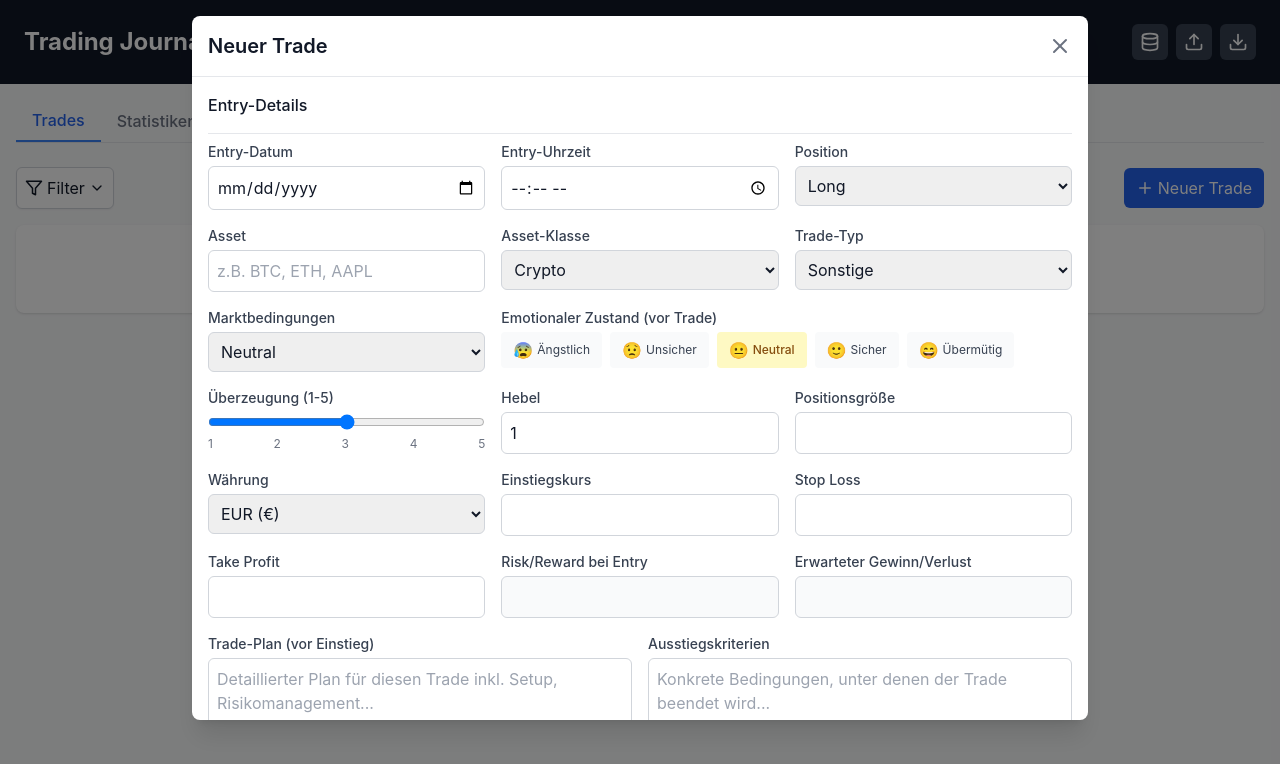
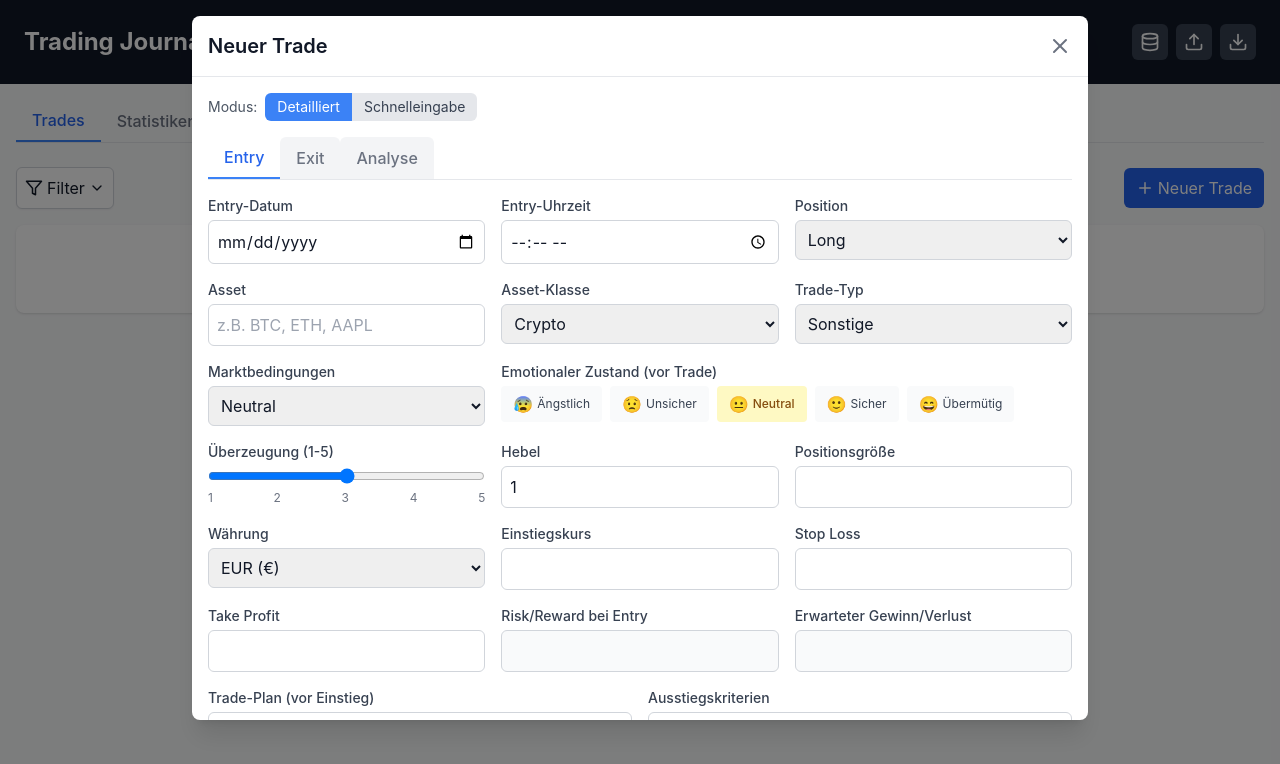
Before and after one commit to Asockk/TradingJournal, a React (Create React App) app: page / in a window 1280 px wide. Both pictures are taken after a click on the button "Neuer Trade". Shown: the top 764 px of the page. Built offline with nearby package versions, Linux system fonts and the light colour scheme.

Commit message:
Update modal split to entry/exit/analyse Add Fast entry for quick trade

```diff
--- a/src/components/TradeForm.jsx
+++ b/src/components/TradeForm.jsx
@@ -18,6 +18,10 @@ const TradeForm = ({ trade, onClose, onSubmit, isEditing }) => {
     whatDidntWork: trade.whatDidntWork || '',
     wouldTakeAgain: trade.wouldTakeAgain !== undefined ? trade.wouldTakeAgain : true
   });
+
+  // State für Tabs und Schnelleingabe-Modus
+  const [activeTab, setActiveTab] = useState('entry');
+  const [isQuickMode, setIsQuickMode] = useState(false);
 
   // Form input change handler
   const handleInputChange = (e) => {
@@ -105,27 +109,161 @@ const TradeForm = ({ trade, onClose, onSubmit, isEditing }) => {
     onSubmit(currentTrade);
   };
 
-  return (
-    <div className="fixed inset-0 z-50 overflow-auto bg-black bg-opacity-50 flex justify-center items-start pt-4 pb-20">
-      <div className="bg-white rounded-lg shadow-xl max-w-4xl w-full max-h-full overflow-auto">
-        <div className="flex justify-between items-center p-4 border-b">
-          <h2 className="text-xl font-semibold">
-            {isEditing ? 'Trade bearbeiten' : 'Neuer Trade'}
-          </h2>
+  // Tab-Button-Komponente für sauberen Code
+  const TabButton = ({ tab, label }) => (
     <button
-            onClick={onClose}
-            className="text-gray-500 hover:text-gray-700"
+      type="button"
+      className={`px-4 py-2 font-medium rounded-t-md ${
+        activeTab === tab
+          ? 'bg-white border-b-2 border-blue-500 text-blue-600'
+          : 'bg-gray-100 text-gray-500 hover:bg-gray-200'
+      }`}
+      onClick={() => setActiveTab(tab)}
     >
-            <X size={24} />
+      {label}
+    </button>
+  );
+
+  // Schnelleingabe-Toggle
+  const QuickModeToggle = () => (
+    <div className="flex items-center mb-4">
+      <span className="mr-2 text-sm text-gray-600">Modus:</span>
+      <button
+        type="button"
+        className={`px-3 py-1 text-sm rounded-l-md ${
+          !isQuickMode
+            ? 'bg-blue-500 text-white'
+            : 'bg-gray-200 text-gray-700 hover:bg-gray-300'
+        }`}
+        onClick={() => setIsQuickMode(false)}
+      >
+        Detailliert
+      </button>
+      <button
+        type="button"
+        className={`px-3 py-1 text-sm rounded-r-md ${
+          isQuickMode
+            ? 'bg-blue-500 text-white'
+            : 'bg-gray-200 text-gray-700 hover:bg-gray-300'
+        }`}
+        onClick={() => setIsQuickMode(true)}
+      >
+        Schnelleingabe
       </button>
     </div>
+  );
 
-        <form onSubmit={handleSubmit} className="p-4">
-          {/* Entry Details */}
-          <div className="md:col-span-2 lg:col-span-3 border-b pb-2 mb-2">
-            <h3 className="font-medium mb-2">Entry-Details</h3>
+  // Schnelleingabe-Formular
+  const QuickEntryForm = () => (
+    <div className="grid grid-cols-1 md:grid-cols-2 gap-4">
+      <div>
+        <label className="block text-sm font-medium text-gray-700 mb-1">
+          Asset *
+        </label>
+        <input
+          type="text"
+          name="asset"
+          value={currentTrade.asset}
+          onChange={handleInputChange}
+          className="w-full p-2 border border-gray-300 rounded-md"
+          placeholder="z.B. BTC, ETH, AAPL"
+          required
+        />
       </div>
 
+      <div>
+        <label className="block text-sm font-medium text-gray-700 mb-1">
+          Position *
+        </label>
+        <select
+          name="position"
+          value={currentTrade.position}
+          onChange={handleInputChange}
+          className="w-full p-2 border border-gray-300 rounded-md"
+          required
+        >
+          <option value="Long">Long</option>
+          <option value="Short">Short</option>
+        </select>
+      </div>
+
+      <div>
+        <label className="block text-sm font-medium text-gray-700 mb-1">
+          Einstiegskurs *
+        </label>
+        <input
+          type="number"
+          name="entryPrice"
+          step="0.000001"
+          value={currentTrade.entryPrice}
+          onChange={handleInputChange}
+          className="w-full p-2 border border-gray-300 rounded-md"
+          required
+        />
+      </div>
+
+      <div>
+        <label className="block text-sm font-medium text-gray-700 mb-1">
+          Positionsgröße *
+        </label>
+        <input
+          type="number"
+          name="positionSize"
+          step="0.01"
+          value={currentTrade.positionSize}
+          onChange={handleInputChange}
+          className="w-full p-2 border border-gray-300 rounded-md"
+          required
+        />
+      </div>
+
+      <div>
+        <label className="block text-sm font-medium text-gray-700 mb-1">
+          Entry-Datum
+        </label>
+        <input
+          type="date"
+          name="entryDate"
+          value={currentTrade.entryDate}
+          onChange={handleInputChange}
+          className="w-full p-2 border border-gray-300 rounded-md"
+        />
+      </div>
+
+      <div>
+        <label className="block text-sm font-medium text-gray-700 mb-1">
+          Währung
+        </label>
+        <select
+          name="currency"
+          value={currentTrade.currency}
+          onChange={handleInputChange}
+          className="w-full p-2 border border-gray-300 rounded-md"
+        >
+          <option value="€">EUR (€)</option>
+          <option value="$">USD ($)</option>
+          <option value="£">GBP (£)</option>
+        </select>
+      </div>
+
+      <div className="md:col-span-2 text-right mt-4">
+        <p className="text-sm text-gray-500 mb-2">
+          * Pflichtfelder für Schnelleingabe
+        </p>
+        <button
+          type="button"
+          className="px-4 py-2 text-sm text-blue-600 border border-blue-300 rounded-md bg-blue-50 hover:bg-blue-100 mr-2"
+          onClick={() => setIsQuickMode(false)}
+        >
+          Zu detaillierter Ansicht wechseln
+        </button>
+      </div>
+    </div>
+  );
+
+  // Entry Tab Inhalt
+  const EntryTabContent = () => (
+    <>
       <div className="grid grid-cols-1 md:grid-cols-2 lg:grid-cols-3 gap-4">
         <div>
           <label className="block text-sm font-medium text-gray-700 mb-1">
@@ -202,7 +340,6 @@ const TradeForm = ({ trade, onClose, onSubmit, isEditing }) => {
           </select>
         </div>
 
-            {/* 5. Trade-Kategorisierung (Alpha Trader) */}
         <div>
           <label className="block text-sm font-medium text-gray-700 mb-1">
             Trade-Typ
@@ -223,7 +360,6 @@ const TradeForm = ({ trade, onClose, onSubmit, isEditing }) => {
           </select>
         </div>
 
-            {/* 4. Marktbedingungen (Alpha Trader) */}
         <div>
           <label className="block text-sm font-medium text-gray-700 mb-1">
             Marktbedingungen
@@ -243,7 +379,6 @@ const TradeForm = ({ trade, onClose, onSubmit, isEditing }) => {
           </select>
         </div>
 
-            {/* 2. Emotionaler Zustand vor dem Trade (Alpha Trader) */}
         <div className="lg:col-span-2">
           <label className="block text-sm font-medium text-gray-700 mb-1">
             Emotionaler Zustand (vor Trade)
@@ -432,7 +567,6 @@ const TradeForm = ({ trade, onClose, onSubmit, isEditing }) => {
         </div>
       </div>
 
-          {/* 1. Pre-Trade-Planung (Alpha Trader) */}
       <div className="mt-4">
         <div className="grid grid-cols-1 md:grid-cols-2 gap-4">
           <div>
@@ -463,12 +597,11 @@ const TradeForm = ({ trade, onClose, onSubmit, isEditing }) => {
           </div>
         </div>
       </div>
+    </>
+  );
 
-          {/* Exit Details */}
-          <div className="md:col-span-2 lg:col-span-3 border-b pb-2 mb-2 mt-4">
-            <h3 className="font-medium mb-2">Exit-Details</h3>
-          </div>
-
+  // Exit Tab Inhalt
+  const ExitTabContent = () => (
     <div className="grid grid-cols-1 md:grid-cols-2 lg:grid-cols-3 gap-4">
       <div>
         <label className="block text-sm font-medium text-gray-700 mb-1">
@@ -571,7 +704,6 @@ const TradeForm = ({ trade, onClose, onSubmit, isEditing }) => {
         />
       </div>
 
-            {/* 2. Emotionaler Zustand nach dem Trade (Alpha Trader) */}
       <div className="lg:col-span-2">
         <label className="block text-sm font-medium text-gray-700 mb-1">
           Emotionaler Zustand (nach Trade)
@@ -620,10 +752,11 @@ const TradeForm = ({ trade, onClose, onSubmit, isEditing }) => {
         </div>
       </div>
     </div>
+  );
 
-          {/* 3. Post-Trade Review (Alpha Trader) */}
-          <div className="mt-4 border-t pt-4">
-            <h3 className="font-medium mb-2">Post-Trade Review</h3>
+  // Analyse Tab Inhalt
+  const AnalysisTabContent = () => (
+    <div>
       <div className="grid grid-cols-1 md:grid-cols-3 gap-4 mb-4">
         <div className="flex items-center">
           <label className="text-sm font-medium text-gray-700 mr-2">
@@ -709,10 +842,9 @@ const TradeForm = ({ trade, onClose, onSubmit, isEditing }) => {
           ></textarea>
         </div>
       </div>
-          </div>
 
-          <div className="md:col-span-2">
-            <label className="block text-sm font-medium text-gray-700 mb-1 mt-4">
+      <div className="mt-4">
+        <label className="block text-sm font-medium text-gray-700 mb-1">
           Reassessment-Triggers
         </label>
         <textarea
@@ -724,8 +856,8 @@ const TradeForm = ({ trade, onClose, onSubmit, isEditing }) => {
         ></textarea>
       </div>
 
-          <div className="md:col-span-2 lg:col-span-3">
-            <label className="block text-sm font-medium text-gray-700 mb-1 mt-4">
+      <div className="mt-4">
+        <label className="block text-sm font-medium text-gray-700 mb-1">
           Notizen nach Trade-Abschluss
         </label>
         <textarea
@@ -736,6 +868,46 @@ const TradeForm = ({ trade, onClose, onSubmit, isEditing }) => {
           rows="3"
         ></textarea>
       </div>
+    </div>
+  );
+
+  return (
+    <div className="fixed inset-0 z-50 overflow-auto bg-black bg-opacity-50 flex justify-center items-start pt-4 pb-20">
+      <div className="bg-white rounded-lg shadow-xl max-w-4xl w-full max-h-full overflow-auto">
+        <div className="flex justify-between items-center p-4 border-b">
+          <h2 className="text-xl font-semibold">
+            {isEditing ? 'Trade bearbeiten' : 'Neuer Trade'}
+          </h2>
+          <button
+            onClick={onClose}
+            className="text-gray-500 hover:text-gray-700"
+          >
+            <X size={24} />
+          </button>
+        </div>
+
+        <form onSubmit={handleSubmit} className="p-4">
+          {/* Modustoggle (Schnell vs. Detailliert) */}
+          <QuickModeToggle />
+
+          {/* Zeige Schnellmodus oder Tab-Modus */}
+          {isQuickMode ? (
+            <QuickEntryForm />
+          ) : (
+            <>
+              {/* Tab-Navigation */}
+              <div className="flex border-b mb-4">
+                <TabButton tab="entry" label="Entry" />
+                <TabButton tab="exit" label="Exit" />
+                <TabButton tab="analysis" label="Analyse" />
+              </div>
+
+              {/* Tab-Inhalte */}
+              {activeTab === 'entry' && <EntryTabContent />}
+              {activeTab === 'exit' && <ExitTabContent />}
+              {activeTab === 'analysis' && <AnalysisTabContent />}
+            </>
+          )}
 
           <div className="mt-4 flex justify-end gap-2">
             <button
```
Lines whose indentation alone changed are shown as unchanged.
